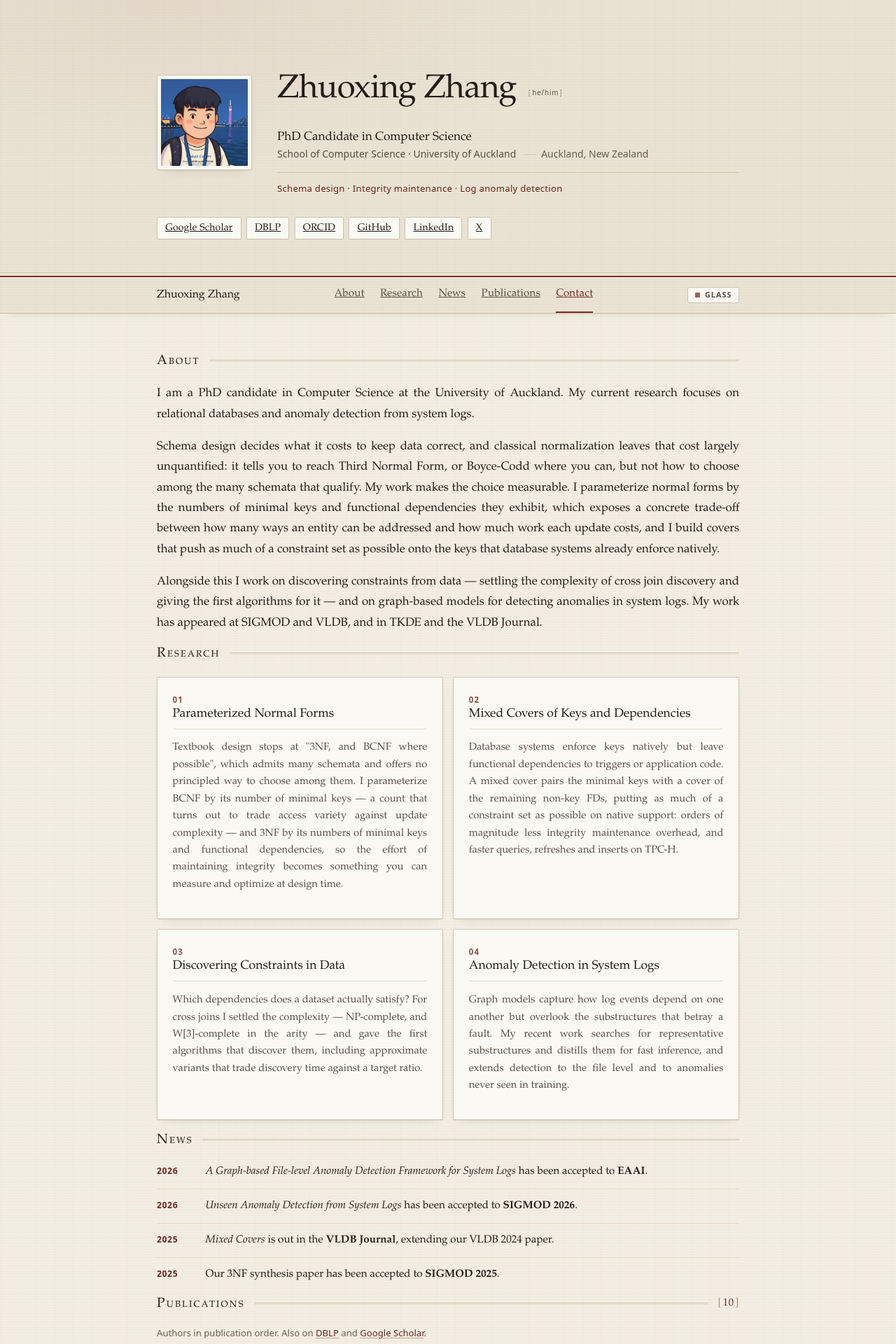
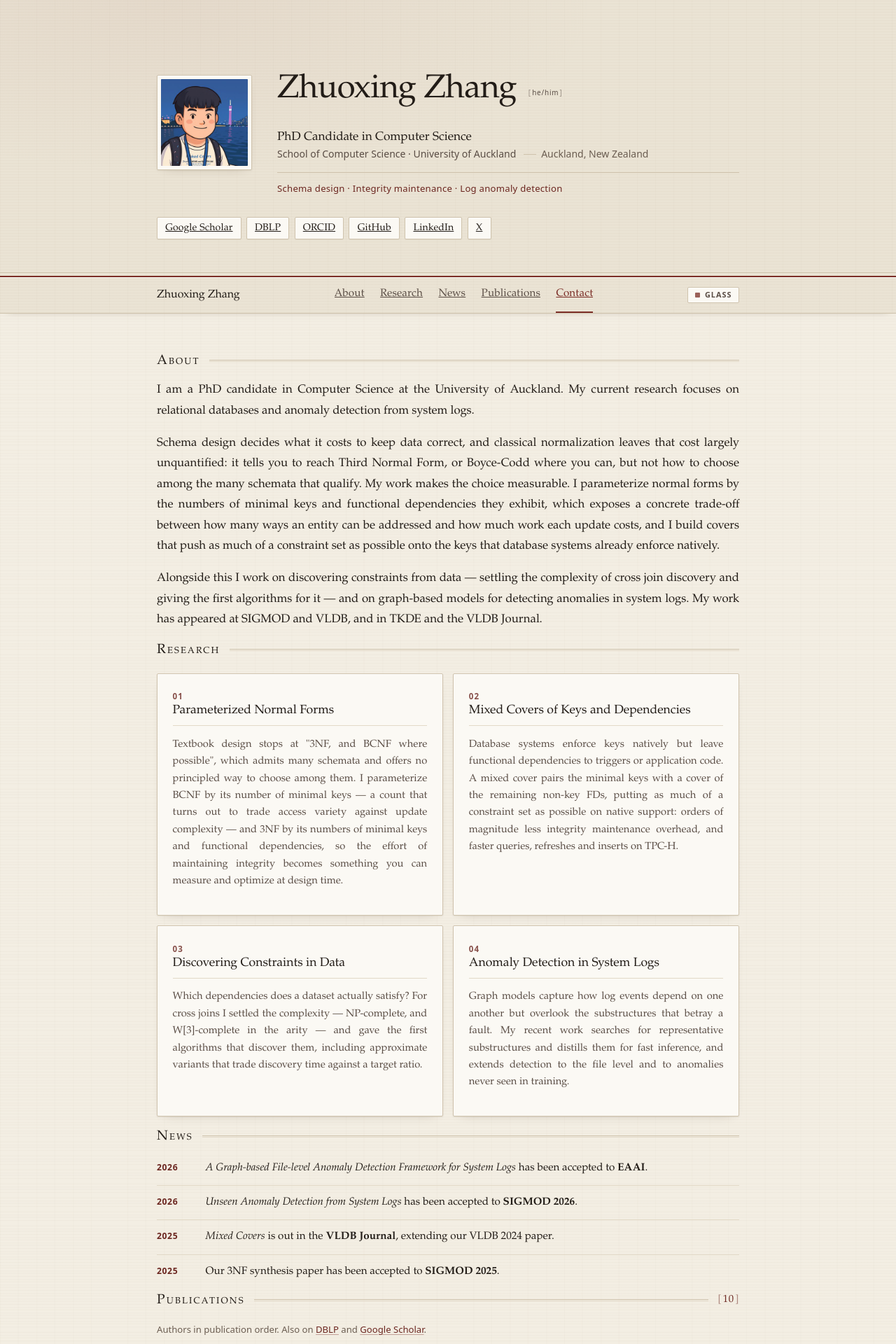
Before and after one commit to zhuoxingzhang/zhuoxingzhang.github.io, a Jekyll site: the page built from index.html, in a window 1280 px wide. Shown: the top 1920 px of the page at 70% size. Built offline with Jekyll 4.4.1, drawn with Linux system fonts in a browser that asks for light colours.

Commit message:
Give the About heading its lead back, and buy the glass bookplate its characters

```diff
--- a/assets/css/site.css
+++ b/assets/css/site.css
@@ -820,6 +820,14 @@ html[data-style="archival-warm"] .sec-h {
   gap: .85rem;
   margin: 0 0 1.35rem;
 }
+/* The margin below a heading is uniform, but the eye measures ink to ink:
+   Research and Contact open with a card whose border sits right at the
+   margin's edge, while About opens with bare prose whose first line spends
+   its own half-leading (1.75 line-height ≈ 6px) before any ink shows. Same
+   margin, wider-looking gap — so the heading over prose gives that lead back.
+   Engines without :has() keep the uniform margin, which is merely the old
+   look. */
+html[data-style="archival-warm"] .sec-h:has(+ .prose) { margin-bottom: .85rem; }
 /* The one place small caps are spent. Everything else stays in its own case. */
 html[data-style="archival-warm"] .sec-h > span {
   font-size: 1.2rem;
@@ -2320,16 +2328,18 @@ html[data-style="liquid-glass"] .foot-inner p { margin: 0; }
   /* The base trims this panel for a real reason: its padding made the justified
      text the narrowest column on the page and opened rivers. The pane rule above
      would have quietly undone that. */
-  html[data-style="liquid-glass"] .contact { padding: 1.15rem; }
-  /* 1.02rem — the archival bookplate's size — and not the pane's usual .95:
-     measured across phone fonts and widths, .95 put this panel's justified
-     lines in a narrow band of measure-per-em where the last short word of a
-     line just misses the fit and its width spreads into the word gaps (the
-     owner's phone sat exactly there; the archival panel, at 1.02rem on the
-     same phone, set tight). 1.02 lands well inside the band where the &shy;
-     points get used and the lines fill, and it means both styles read at the
-     same size on a phone. The address keeps its own smaller rule below. */
-  html[data-style="liquid-glass"] .contact > p { font-size: 1.02rem; }
+  /* 1rem inset, not the 1.15 the other panes keep: the owner wants this
+     panel's lines to carry the same text as the archival bookplate's, and on
+     his phone the system sans runs a few percent wider per character than the
+     serif — at the same nominal size the glass lines broke earlier and read
+     shorter. The extra measure and the size below buy those characters back. */
+  html[data-style="liquid-glass"] .contact { padding: 1.15rem 1rem; }
+  /* 1rem, between the pane's usual .95 (which sat exactly in the band where
+     the last short word of a justified line just misses and its width spreads
+     into the word gaps — measured on the owner's phone) and the archival
+     1.02 (whose nominal parity turned out optically bigger in his sans, see
+     above). The address keeps its own smaller rule below. */
+  html[data-style="liquid-glass"] .contact > p { font-size: 1rem; }
   html[data-style="liquid-glass"] .prose { padding: 1.15rem; font-size: .95rem; }
   html[data-style="liquid-glass"] .news { padding: 1.1rem 1.15rem; }
   /* The base hides .nav-brand here and packs the row left, which would leave the
```
